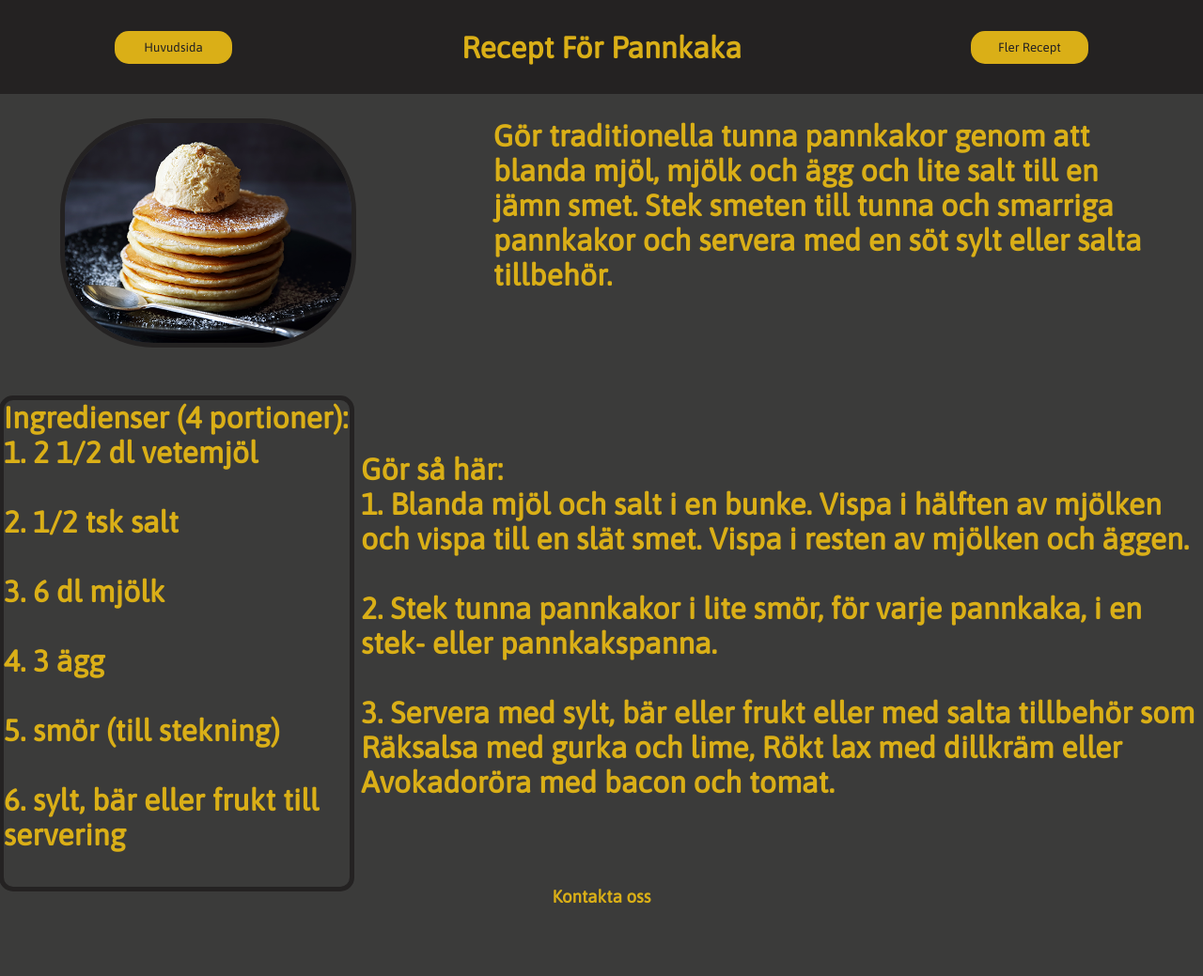
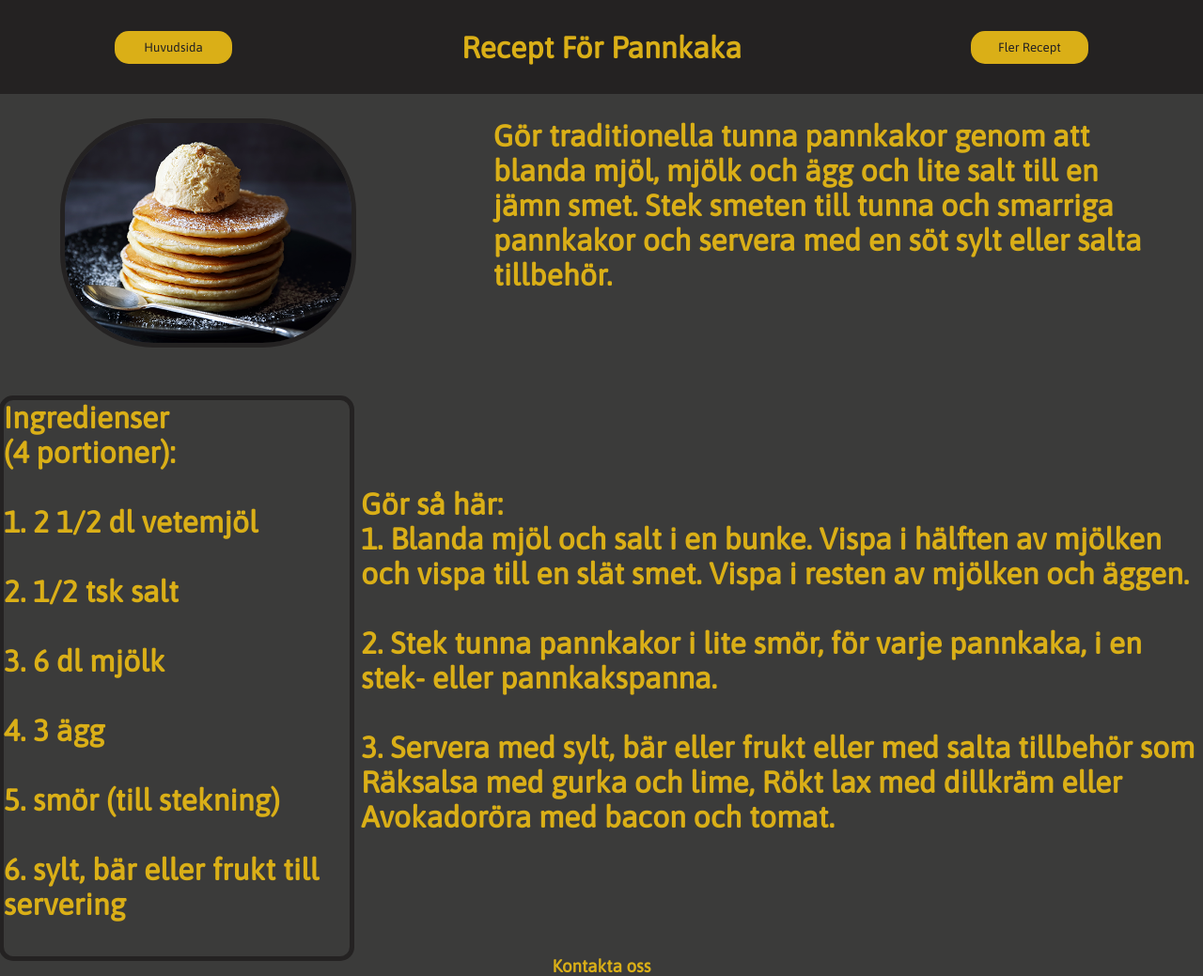
Before and after one commit to OliwierKON/ReceptSida, a plain HTML site: page index.html in a window 1280 px wide. Shown: the whole page at 94% size. Before the commit the page ends 965 px from the top, so only its background shows below. Drawn offline with Linux system fonts and the light colour scheme.

Commit message:
Update index.html

```diff
--- a/index.html
+++ b/index.html
@@ -19,7 +19,7 @@
         <h1 class="desc"> Gör traditionella tunna pannkakor genom att blanda mjöl, mjölk och ägg och lite salt till en jämn smet. Stek smeten till tunna och smarriga pannkakor och servera med en söt sylt eller salta tillbehör.
         </h1>
     </div>
-       <div class="grid2"> <h1 class="ingredienser"> Ingredienser (4 portioner):<br>
+       <div class="grid2"> <h1 class="ingredienser"> <a>Ingredienser<br> (4 portioner):</a><br>
          <a>1. 2 1/2 dl vetemjöl</a><br>
          <a>2. 1/2 tsk salt</a><br>
          <a>3. 6 dl mjölk</a> <br>
```
